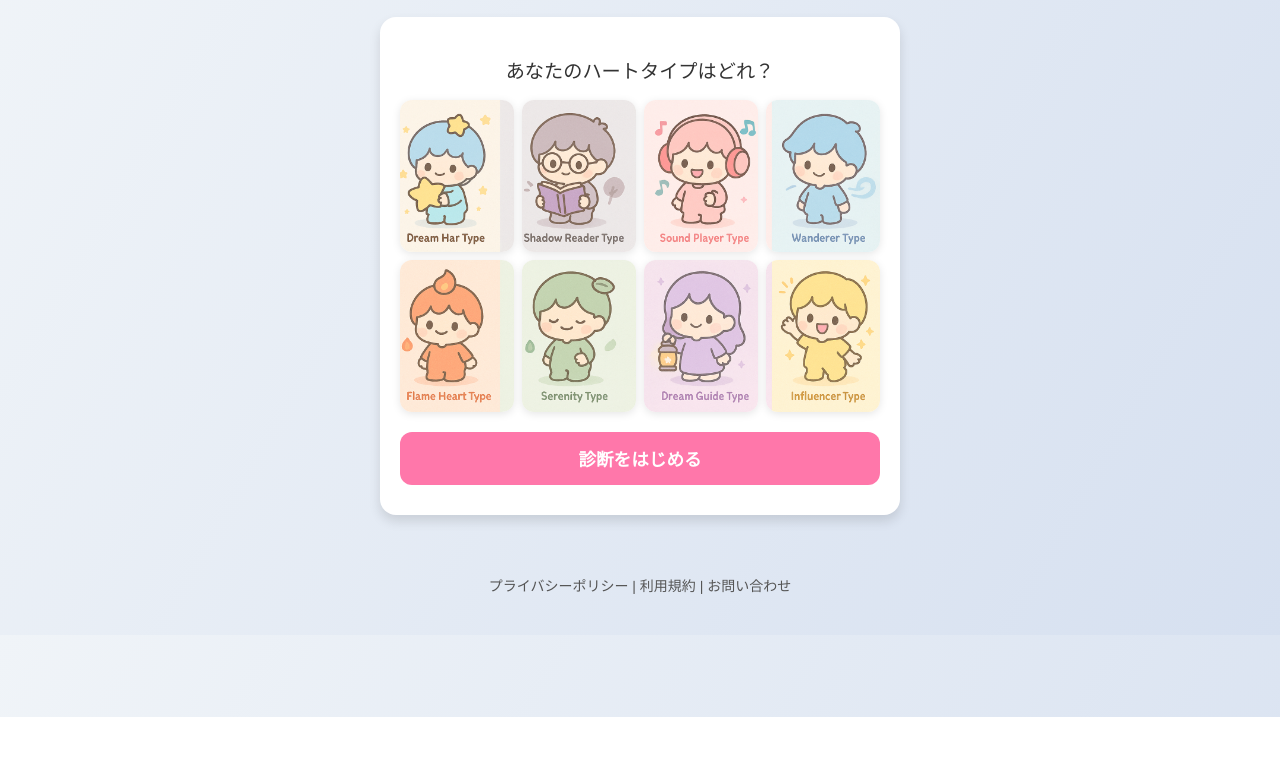
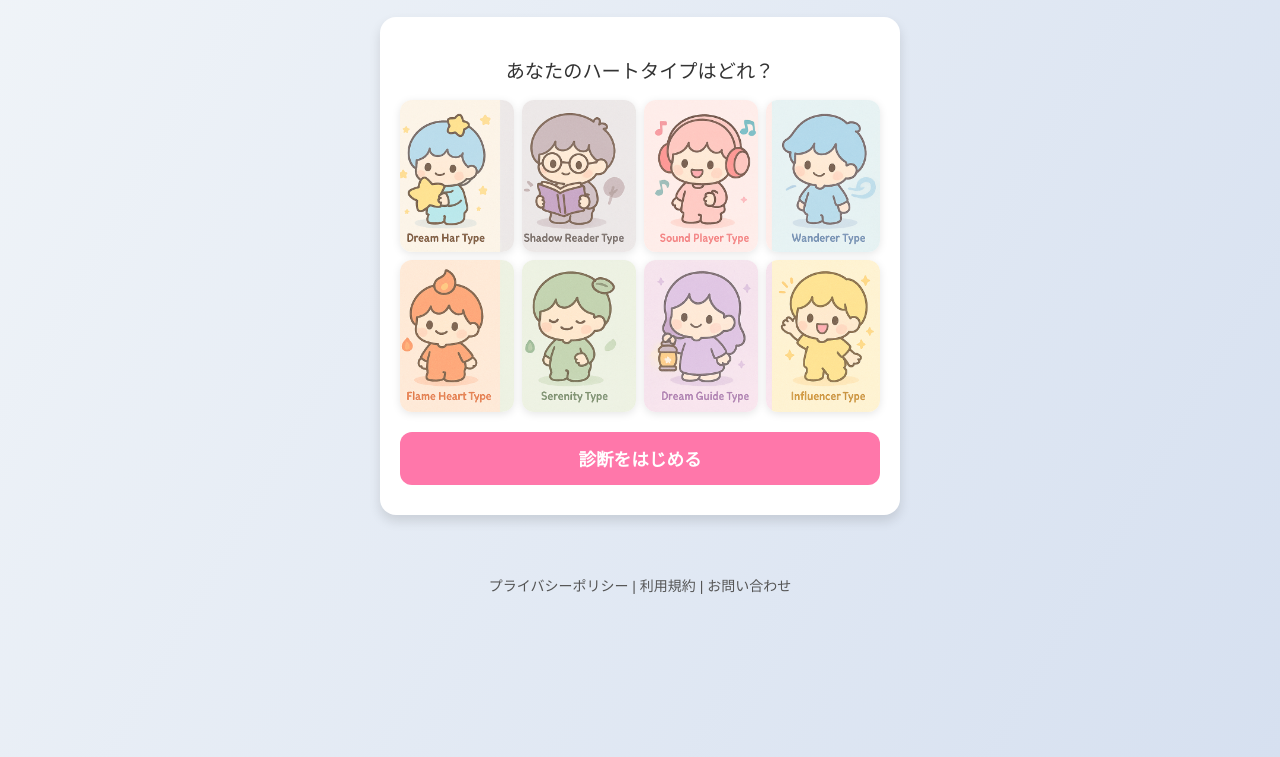
Before and after one commit to a-afighting/heart-type-test, a plain HTML site: page index.html in a window 1280 px wide. Shown: the part 83-840 px from the top of the page. Before the commit the page ends 800 px from the top, so only its background shows below. Drawn offline with nearby package versions, Linux system fonts and the light colour scheme.

Commit message:
Update style.css

```diff
--- a/style.css
+++ b/style.css
@@ -4,6 +4,11 @@ body {
   margin: 0;
   padding: 20px;
   color: #333;
+
+  /* ▼ フッター表示のため追加 ▼ */
+  min-height: 100vh;
+  display: flex;
+  flex-direction: column;
 }
 
 h1 {
```
